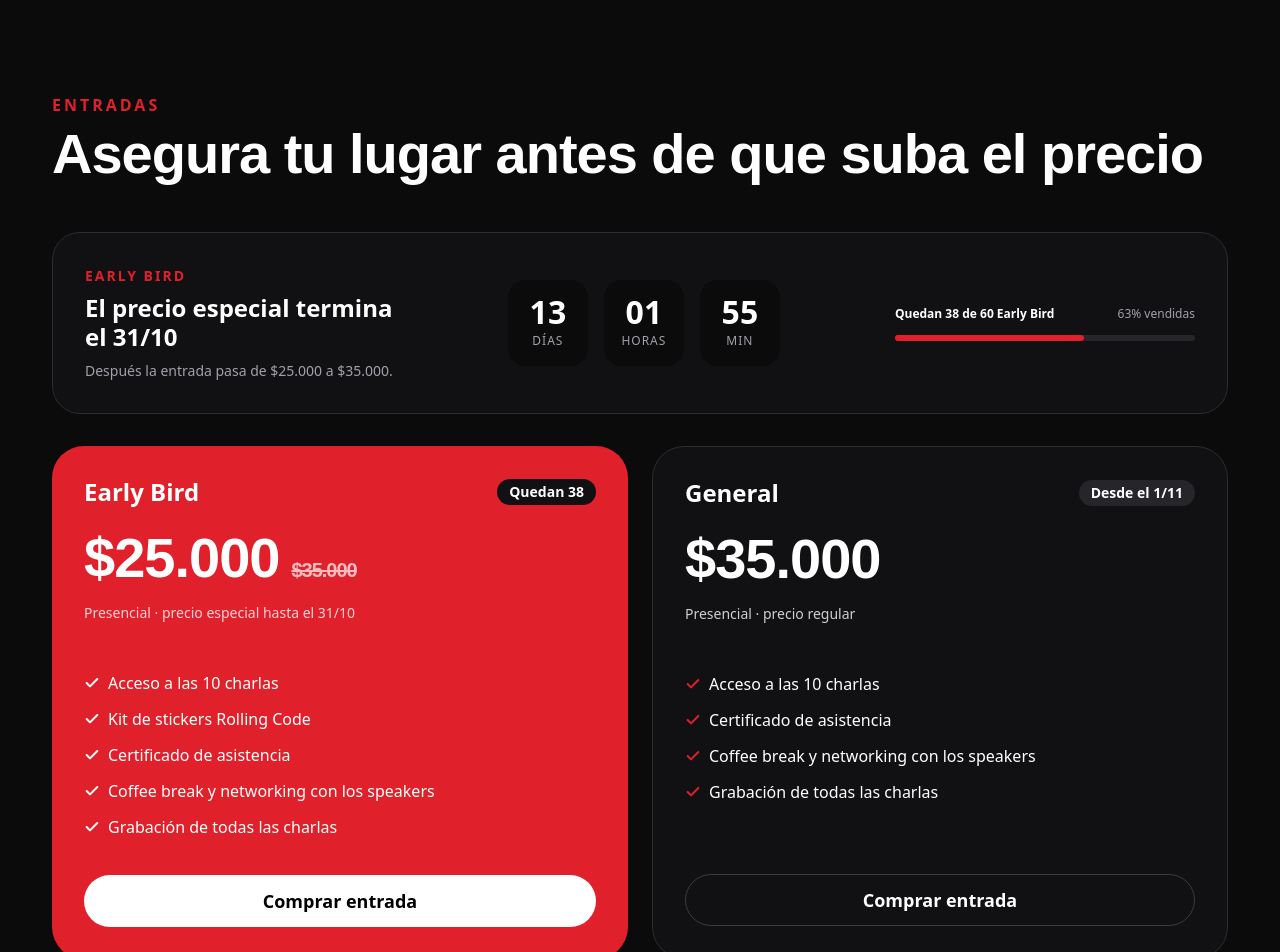
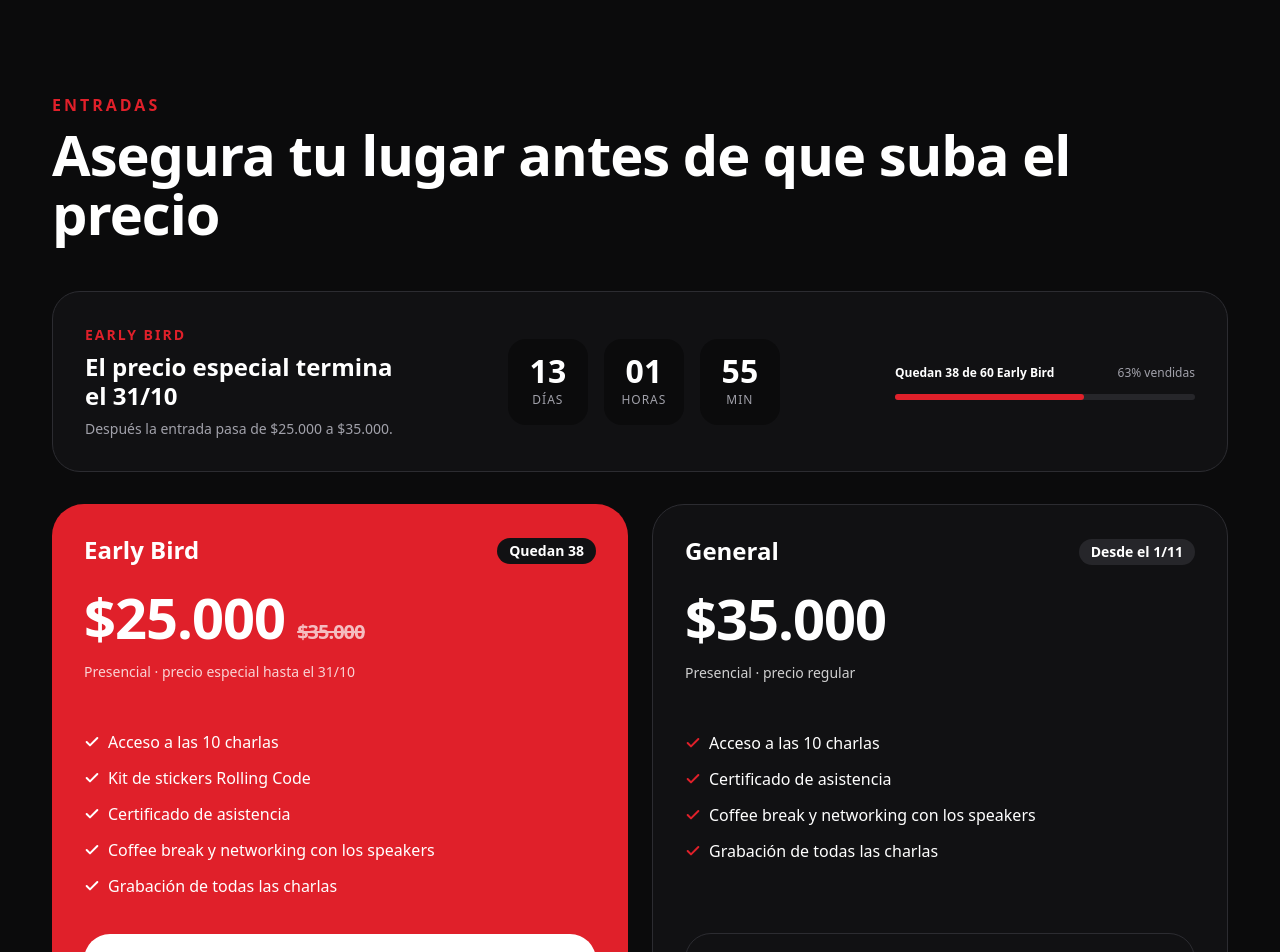
Before and after one commit to IgnacioRuizCode/intervencion-RC, a React (Vite) app: page / in a window 1280 px wide. Shown: the part 1080-2032 px from the top of the page. Built offline with nearby package versions, Linux system fonts and the light colour scheme.

Commit message:
refactor: Update TicketSection styles to use CSS variables for consistency

```diff
--- a/src/components/tickets/TicketSection.css
+++ b/src/components/tickets/TicketSection.css
@@ -1,6 +1,6 @@
 .sectionWrapper {
   background-color: #0b0b0c;
-  color: #ffffff;
+  color: var(--rc-white);
 }
 
 .sectionContainer {
@@ -8,7 +8,7 @@
 }
 
 .sectionEyebrow {
-  color: #e0202a;
+  color: var(--rc-red);
   font-weight: 800;
   font-size: 16px;
   letter-spacing: 3px;
@@ -18,7 +18,7 @@
 .sectionHeading {
   font-size: 56px;
   font-weight: 800;
-  font-family: 'Plus Jakarta Sans', sans-serif;
+  font-family: var(--rc-font-family);
   letter-spacing: -1px;
   line-height: 1.05;
 }
@@ -32,15 +32,15 @@
 }
 
 .normal {
-  background-color: #111113;
-  border: 1px solid #2c2c31;
-  color: #ffffff;
+  background-color: var(--rc-surface);
+  border: 1px solid var(--rc-border);
+  color: var(--rc-white);
 }
 
 .highlighted {
-  background-color: #e0202a;
+  background-color: var(--rc-red);
   border: none;
-  color: #ffffff;
+  color: var(--rc-white);
 }
 
 .ticketTitle {
@@ -49,19 +49,19 @@
 }
 
 .ticketBadgeDark {
-  background-color: #111113;
+  background-color: var(--rc-surface);
   font-size: 14px;
   padding: 6px 12px;
 }
 
 .ticketBadgeLight {
-  background-color: #26262a;
+  background-color: var(--rc-surface-2);
   font-size: 14px;
   padding: 6px 12px;
 }
 
 .ticketPrice {
-  font-family: 'Plus Jakarta Sans', sans-serif;
+  font-family: var(--rc-font-family);
   font-size: 56px;
   font-weight: 800;
   line-height: 1;
@@ -93,14 +93,14 @@
 
 .outline {
   background-color: transparent;
-  border: 1px solid #3a3a40;
-  color: #ffffff;
+  border: 1px solid var(--rc-border);
+  color: var(--rc-white);
 }
 
 .solid {
-  background-color: #ffffff;
+  background-color: var(--rc-white);
   border: none;
-  color: #000000;
+  color: var(--rc-black);
 }
 
 .ticketFeatures {
--- a/src/components/tickets/TicketSection.tsx
+++ b/src/components/tickets/TicketSection.tsx
@@ -1,10 +1,9 @@
-import React from "react";
 import  TicketCard  from './TicketCard';
 import TicketCountdown from "./TicketCountdown";
 import TicketData from './TicketData';
 import './TicketSection.css'
 
-const TicketSection: React.FC = () => {
+const TicketSection = () =>{
     return (
         <section className="py-5 sectionWrapper">
             <div className="container sectionContainer">
```
